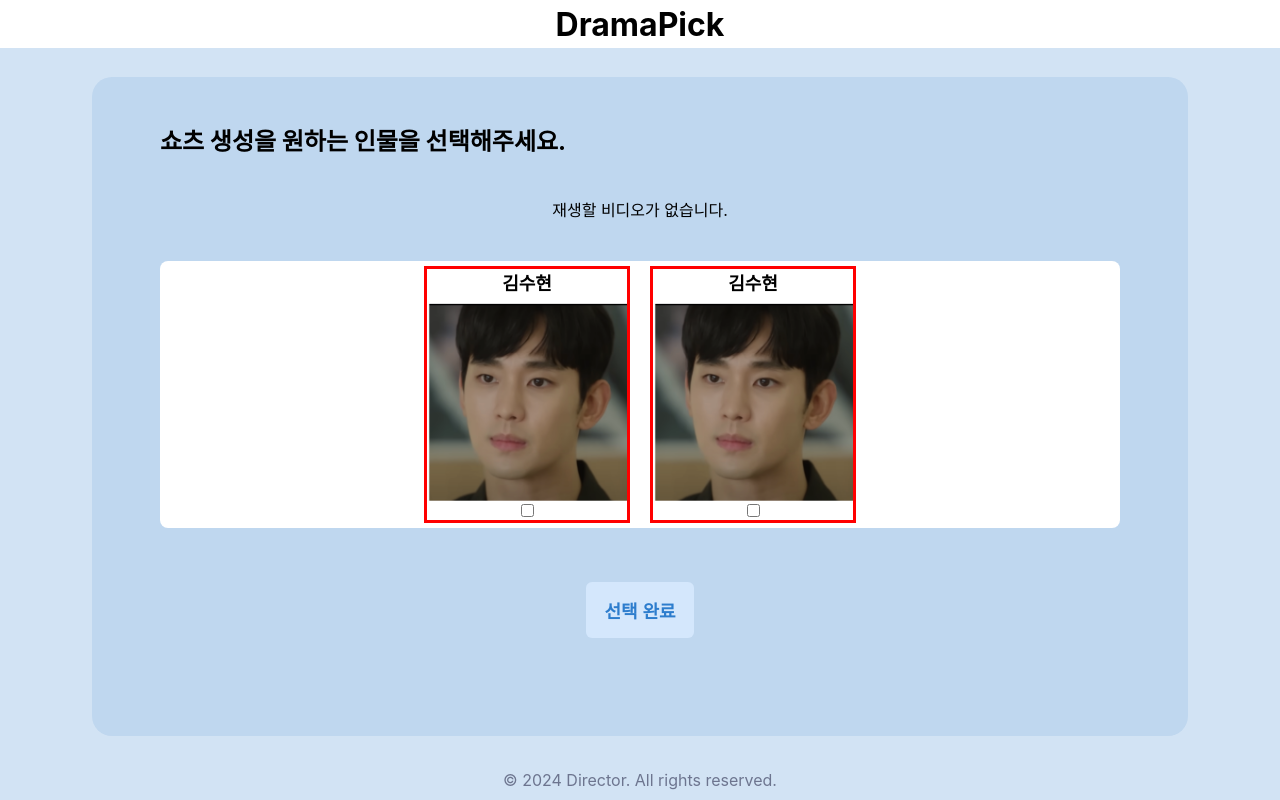
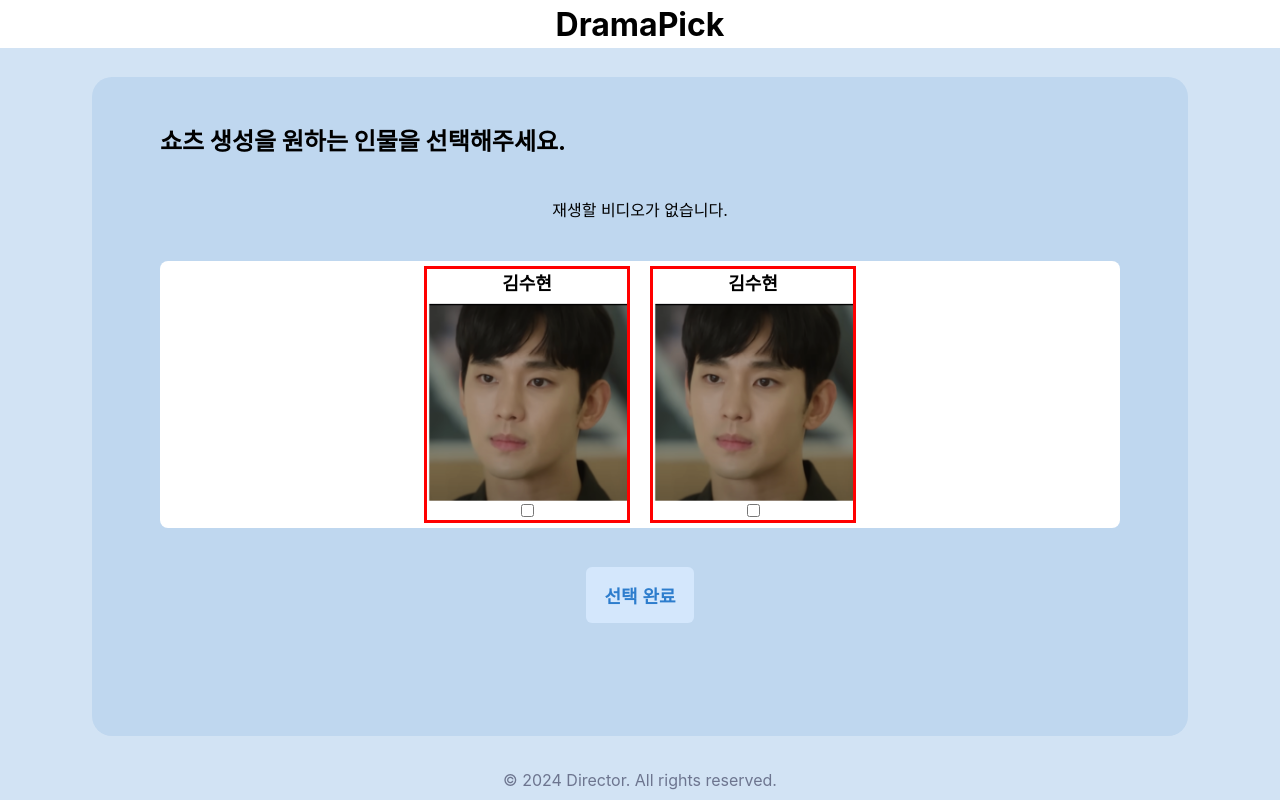
Before and after one commit to DramaPick/dramapick_service_frontent, a React (Create React App) app in the folder dramapick-react/: page /selection in a window 1280 px wide. Built offline with nearby package versions, Linux system fonts and the light colour scheme.

Commit message:
[STYLE] 버튼 css 수정(마진 조정)

```diff
--- a/dramapick-react/src/styles/Button.module.css
+++ b/dramapick-react/src/styles/Button.module.css
@@ -8,7 +8,7 @@
 .buttondiv button {
     padding: 15px 18px;
 
-    margin-top: 30px;
+    margin-top: 15px;
     margin-bottom: 10px;
 
     background-color: #D4E7FC;
```
